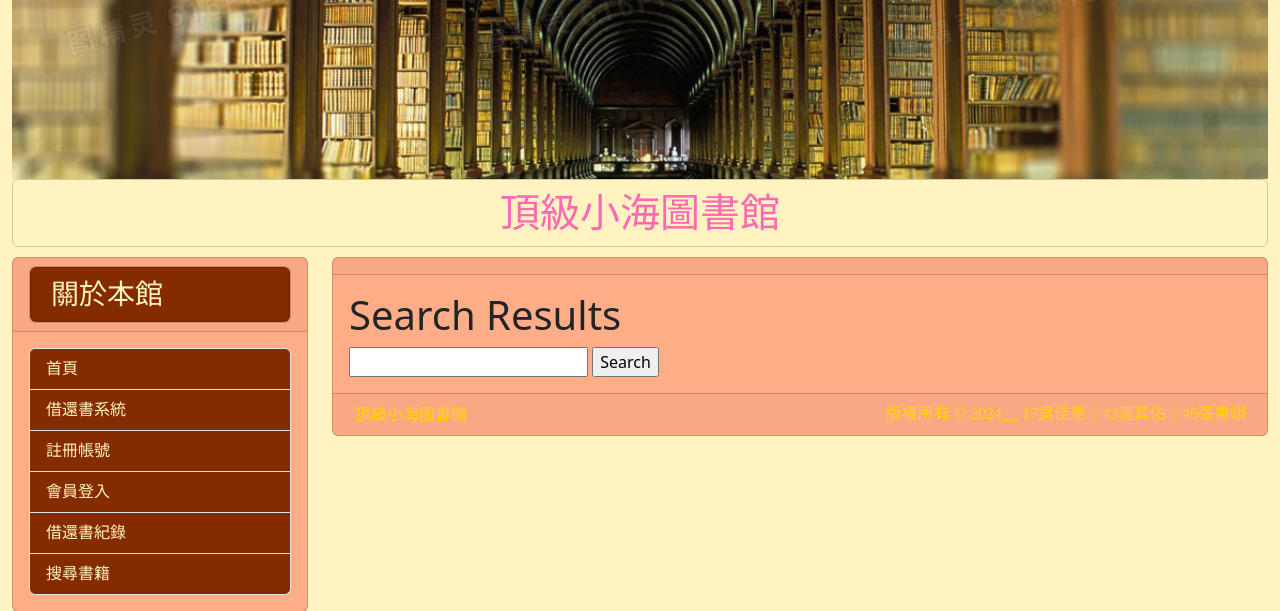
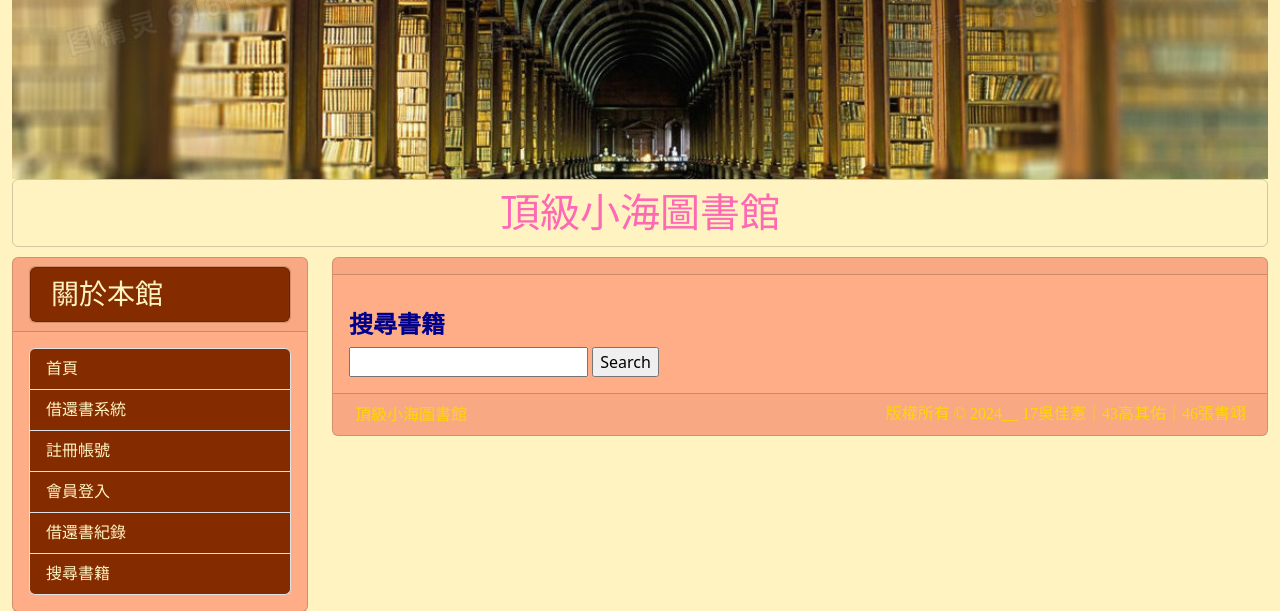
Before and after one commit to joy0215/lib174346, a Django app: page /book_search/ in a window 1280 px wide. Shown: the top 611 px of the page. Run offline with Django 4.2, Linux system fonts and the light colour scheme.

Commit message:
期末考-3

```diff
--- a/mytest/templates/book_search.html
+++ b/mytest/templates/book_search.html
@@ -1,7 +1,7 @@
 {% extends 'base.html' %}
 
 {% block content %}
-  <h1>Search Results</h1>
+<h1 style="font-family: 微軟正黑體; font-size: 18pt; font-weight: bold; color: #00008B; margin-top: 20px;">搜尋書籍</h1>
 
   <form action="{% url 'book_search' %}" method="get">
     <input type="text" name="query" value="{{ query }}" />
@@ -10,7 +10,9 @@
 
   {% if query %}
     {% if posts %}
-      <h2>Search results for "{{ query }}"</h2>
+    <h2 style="font-family:微軟正黑體; font-size: 20pt; color:#FFF4C1; margin-left: 10px; margin-bottom: 0px; padding: 10px">有關 "{{ query }}"的搜尋結果
+
+    </h2>
       <ul>
         {% for post in posts %}
           <li>
```
